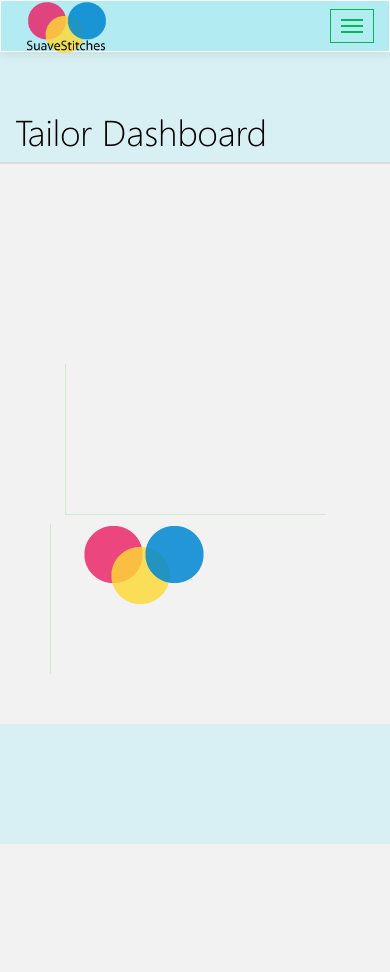
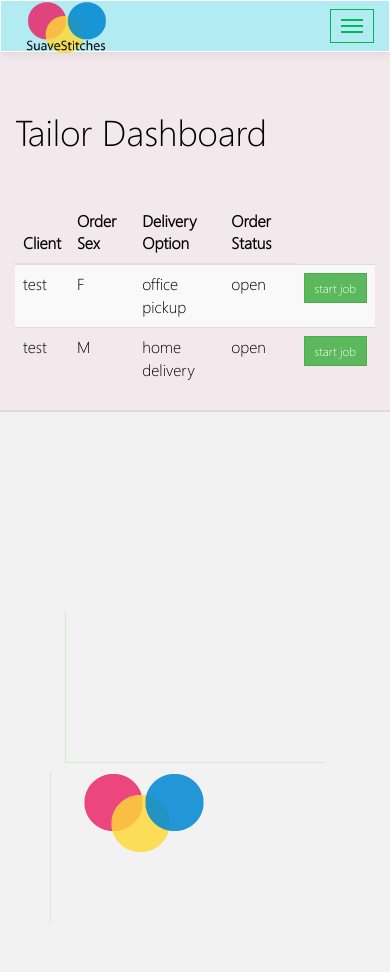
Before and after one commit to avoajaugochukwu/suaveproject, a Django app: page /suave/tailor/dashboard in a window 390 px wide. Before the commit the page ends 844 px from the top, so only its background shows below. Run offline with Django 3.2, Linux system fonts and the light colour scheme; data comes from the database, SQL or seed files in the repository; both versions use the stored data as it was after the commit; some libraries are stand-ins or nearby versions.

Commit message:
Tailor order view

```diff
--- a/suave/static/css/_jumbotron.scss
+++ b/suave/static/css/_jumbotron.scss
@@ -28,7 +28,13 @@
 	background-image: url('../img/Suave_Stiches_3.png');
 }
 
-
+@media (max-width: 768px) {
+	.jumbotron {
+		font-size: 0.74em;
+		// text-align: center;
+		@include padding(10px, 20px, 20px, 20px);
+	}
+}
 
 @media (max-width: 480px) {
 	.jumbotron-signup {
@@ -37,9 +43,9 @@
 	}
 
 	.jumbotron {
-		font-size: 2.4em;
+		font-size: 0.74em;
 		text-align: center;
-		@include padding(20px, 20px, 20px, 20px);
+		@include padding(0px, 20px, 20px, 20px);
 	}
 
 	.jumbotron-action {
--- a/suave/static/css/_variables.scss
+++ b/suave/static/css/_variables.scss
@@ -5,6 +5,8 @@ $white: #fff;
   background: #BDBDBD;
   background: #B2EBF2;
   background: #d8f0f3;
+  background: #e8f2f3;
+  background: #f3e8eb;
 }
 .errorlist {
   color: red;
--- a/suave/static/css/style.css
+++ b/suave/static/css/style.css
@@ -4,7 +4,9 @@
   background: #90A4AE;
   background: #BDBDBD;
   background: #B2EBF2;
-  background: #d8f0f3; }
+  background: #d8f0f3;
+  background: #e8f2f3;
+  background: #f3e8eb; }
 
 .errorlist {
   color: red;
@@ -157,15 +159,19 @@ a:hover {
 .jumbotron-signup {
   background-image: url("../img/Suave_Stiches_3.png"); }
 
+@media (max-width: 768px) {
+  .jumbotron, .jumbotron-home-page, .jumbotron-signup {
+    font-size: 0.74em;
+    padding: 10px 20px 20px 20px; } }
 @media (max-width: 480px) {
   .jumbotron-signup {
     background-position: -150px 0px;
     max-height: 300px !important; }
 
   .jumbotron, .jumbotron-home-page, .jumbotron-signup {
-    font-size: 2.4em;
+    font-size: 0.74em;
     text-align: center;
-    padding: 20px 20px 20px 20px; }
+    padding: 0px 20px 20px 20px; }
 
   .jumbotron-action {
     font-size: 1em; } }
@@ -311,6 +317,11 @@ a:hover {
   color: #000;
   box-shadow: none; }
 
+@media (max-width: 480px) {
+  .below-jumbotron-tailor h2 {
+    padding: 5px 20px 5px 20px;
+    font-size: 1.6em;
+    line-height: 40px; } }
 .new-register {
   background: #AD1457;
   color: #ff0;
--- a/suave/static/css/tailor/_tailorHome.scss
+++ b/suave/static/css/tailor/_tailorHome.scss
@@ -33,3 +33,12 @@
 .action-button-tailor:hover {
 	@include myButton-hover(#f36315, #000);
 }
+
+@media (max-width: 480px) {
+	.below-jumbotron-tailor h2 {
+		@include padding(5px, 20px, 5px, 20px);
+		font-size: 1.6em;
+		line-height: 40px;
+	}
+
+}
--- a/suave/templates/i/client/dashboard.html
+++ b/suave/templates/i/client/dashboard.html
@@ -33,7 +33,7 @@
 				<tr>
 					<th>OrderID</th>
 					<th>Order Sex</th>
-					<th>Order Delivery Option</th>
+					<th>Delivery Option</th>
 					<th>Order Status</th>
 				</tr>
 			</thead>
--- a/suave/templates/i/common/_modal_login.html
+++ b/suave/templates/i/common/_modal_login.html
@@ -1,5 +1,5 @@
-<div class="modal fade bs-example-modal-sm" tabindex="-1" role="dialog" aria-labelledby="mySmallModalLabel" aria-hidden="true">
-	<div class="modal-dialog modal-sm">
+<div class="modal fade bs-example-modal-sm" tabindex="-1" role="dialog" aria-labelledby="mySmallModalLabel" aria-hidden="true" style="margin-top:150px">
+	<div class="modal-dialog modal-md">
 		<div class="modal-content">
 			<div class="panel panel-primary">
 				<div class="panel-heading">
@@ -28,7 +28,7 @@
 
 
 				<div class="modal-footer">
-					<button type="button" class="btn btn-danger" data-dismiss="modal"><h4>Close</h4></button>
+					<button type="button" class="btn btn-danger" data-dismiss="modal">Close</button>
 					<input type="submit" value="Login" class="btn btn-primary">
 				</div>
 			</form>
--- a/suave/templates/i/index.html
+++ b/suave/templates/i/index.html
@@ -7,7 +7,7 @@
 {% endblock %}
 
 {% block header %}
-	{% include 'i/common/_modal_login.html' %}
+
 {% endblock %}
 
 
@@ -32,7 +32,7 @@
 		<div class="row">
 
 
-			<div class="col-lg-6 first-benefit-home" style="height:400px">
+			<div class="col-lg-6 first-benefit-home" style="min-height:400px">
 				<h2>Swift Delivery</h2>
 				<p>
 					With a fixed delivery time, you don't have to fuss about that special ceremony.
@@ -49,7 +49,7 @@
 
 
 
-			<div class="col-lg-6 second-benefit-home" style="height:400px">
+			<div class="col-lg-6 second-benefit-home" style="min-height:400px">
 				<h2>No hassle fabric selection</h2>
 				<p>
 					Select fabrics from the hotest stores in Lagos, Nigeria.
--- a/suave/templates/i/layout/base.html
+++ b/suave/templates/i/layout/base.html
@@ -83,7 +83,7 @@
 
 		{% endblock %}
 
-
+		{% include 'i/common/_modal_login.html' %}
 
 {% block jumbotron %}
 
--- a/suave/templates/i/tailor/dashboard.html
+++ b/suave/templates/i/tailor/dashboard.html
@@ -6,7 +6,29 @@
 
 
 {% block main_section %}
-<div class="col-lg-4 col-lg-offset-4"><br><br>
+<div class="col-lg-6 col-lg-offset-3"><br><br>
 	<h1>Tailor Dashboard</h1>
+	<br><br>
+	<table class="table table-striped table-hover">
+			<thead>
+				<tr>
+					<th>Client</th>
+					<th>Order Sex</th>
+					<th>Delivery Option</th>
+					<th>Order Status</th>
+				</tr>
+			</thead>
+			<tbody>
+				{% for order in orders %}
+				<tr>
+					<td>{{ order.client }}</td>
+					<td>{{ order.sex }}</td>
+					<td>{{ order.delivery_option|lower }}</td>
+					<td>{{ order.status|lower }}</td>
+					<td><a href="{% url 'suave:tailorOrderDetails' %}/{{ order.id }}" class="btn btn-success btn-sm">start job</a></td>
+				</tr>
+				{% endfor %}
+			</tbody>
+		</table>
 </div>
 {% endblock %}
--- a/suave/urls.py
+++ b/suave/urls.py
@@ -31,6 +31,9 @@ urlpatterns = patterns('',
 		url(r'^tailor/$', views.tailorHome, name='tailorHome'),
 		url(r'^tailor/register$', views.tailorRegister, name='tailorRegister'),
 		url(r'^tailor/dashboard$', views.tailorDashboard, name="tailorDashboard"),
+		url(r'^tailor/view/order/$', views.tailorOrderDetails, name='tailorOrderDetails'), #(?P<category_name_slug>[\w\-]+)
+
 
 		url(r'^not/logged/in$', views.notLoggedIn, name='notLoggedIn'),
+
 )
--- a/suave/views.py
+++ b/suave/views.py
@@ -16,17 +16,7 @@ from suave.forms import UserForm, ClientRegisterForm, MaleSizeForm, FemaleSizeFo
 	Change Size to have foreign key of Order so we can delete it along with Order-> Client-> and User
 
 	@Todo
-	Client and User login
-	user = auth
-	try
-		good
-	except
-		bad
-
-	if user.unique
-		tailor
-	else
-		client
+	View order by tailor on a different page with
 """
 
 
@@ -136,10 +126,8 @@ def clientDashboard(request):
 	context['user'] = client.user
 	context['orders'] = Order.objects.filter(client=client)
 	context['sex'] = client.sex
-	# print 'request.user.username', request.user.username
-	# return HttpResponse('heelllo '+ client.user.username + ' ' + client.user.email + ' ' +  client.sex)
+
 	return render(request, 'i/client/dashboard.html', context)
-	# return render_to_response('i/client/dashboard.html', context, context_instance=RequestContext(request))
 
 
 def tailorHome(request):
@@ -273,19 +261,22 @@ def tailorRegister(request):
 		else:
 			context['user_form'] = user_form
 			context['tailor_form'] = tailor_form
-			#DEBUG ----------------
-			# print context['user_form'].errors, context['user_form'].errors
-			#DEBUG ----------------
-	#request not post display 'register' page
+
+	#request not post instantiate forms
 	else:
 		context['user_form'] = UserForm()
 		context['tailor_form'] = TailorRegisterForm()
 
-
+	# display 'register' page
 	return render(request, 'i/tailor/form.html', context)
 
 
-"""login a Client or Tailor"""
+"""
+	corresponding url 'signin'
+	@use Single login logic for Clients and Tailors
+	@logic instantiate a 'client' variable, if it is None -> it means the current user is a tailor
+	@return client dashboard if user is client or Tailor dashboard if user is tailor
+"""
 def signin(request):
 	context = {}
 	context['user_login'] = UserFormLogin()
@@ -293,31 +284,31 @@ def signin(request):
 	if request.method == 'POST':
 		email = request.POST.get('email')
 		password = request.POST.get('password')
-		# print email
-		# print password
+
 		checkUser = User.objects.get(email=email)
 
-		username = checkUser.username
-		print username
 
-		user = authenticate(username=username, password=password)
+		user = authenticate(username=checkUser.username, password=password)
 		if user is not None:
 			login(request, user)
 			# instantiate client
+
+			client = None
 			# try to get client or tailor
-			# if client is None redirect to clientDashboard else redirect to tailorDashboard
-			client = None
-
 			try:
 				client = Client.objects.get(user=user)
 			except Exception, e:
 				tailor = Tailor.objects.get(user=user)
 
+			# if client is None redirect to clientDashboard else redirect to tailorDashboard
+
 			if client is None:
 				print 'tailor', tailor.id
 				return redirect('suave:tailorDashboard')
 			else:
+				# instantiate session -> 'registered' so new client registration check won't throw undefined keyError in view::clientDashboard
 				request.session['registered'] = 2
+				# session -> client id : used to get info of a particular user for view:clientDashboard
 				request.session['client_id'] = client.id
 				print 'client', client
 				return redirect('suave:clientDashboard')
@@ -334,7 +325,7 @@ def signin(request):
 		print 'type', type(client)
 		return redirect('suave:clientDashboard')
 
-	# if request not post send to home page
+	#request not post send to home page
 	else:
 		return redirect('suave:index')
 
@@ -352,4 +343,13 @@ def notLoggedIn(request):
 def tailorDashboard(request):
 	context = {}
 	context['tailorPage'] = True
+	orders = Order.objects.filter(status='OPEN')
+	context['orders'] = orders
 	return render(request, 'i/tailor/dashboard.html', context)
+
+
+# def tailorOrderDetails(request, order_id):
+# 	return HttpResponse(order_id)
+
+def tailorOrderDetails(request):
+	return HttpResponse('Order stuff')
```
Also changed, not shown: suave/templates/i/client/form.html (+3 -53 lines), suave/templates/i/client/order.html (+12 -3 lines), db.sqlite3, 3 other files.
